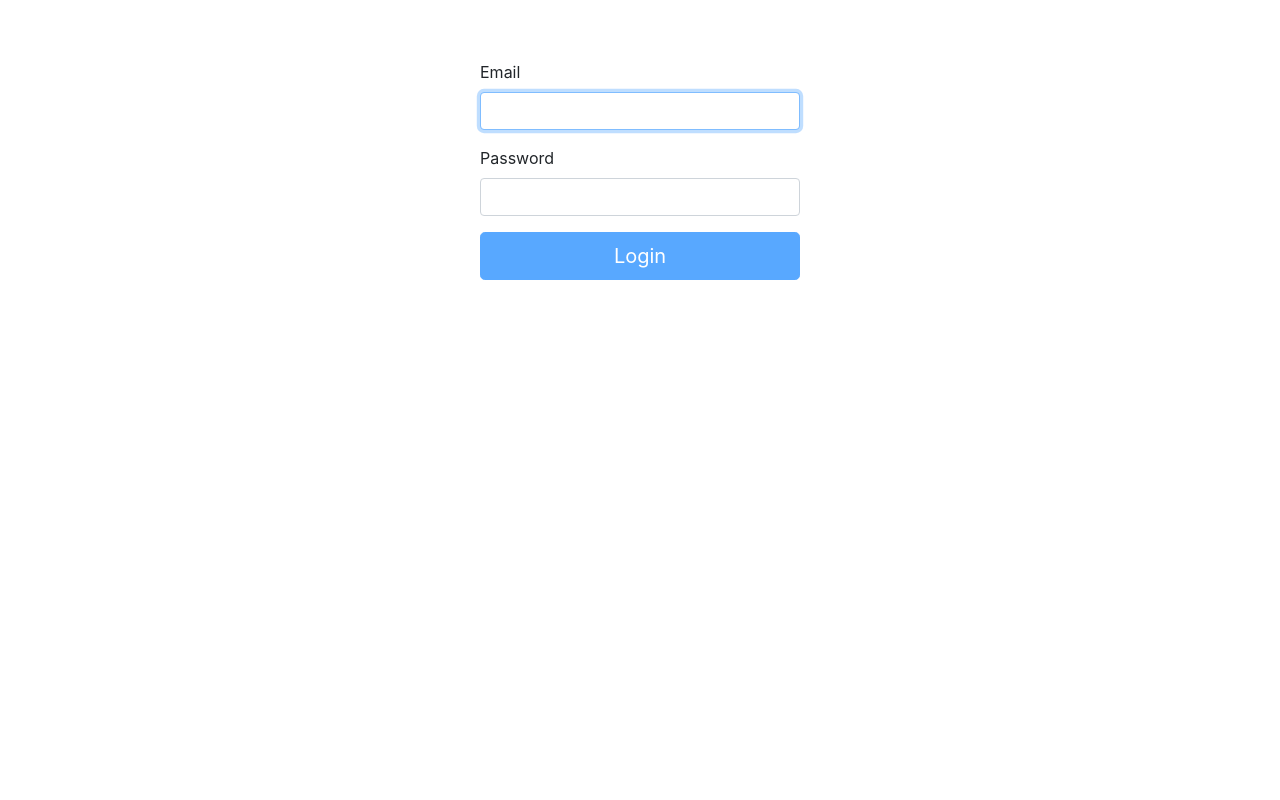
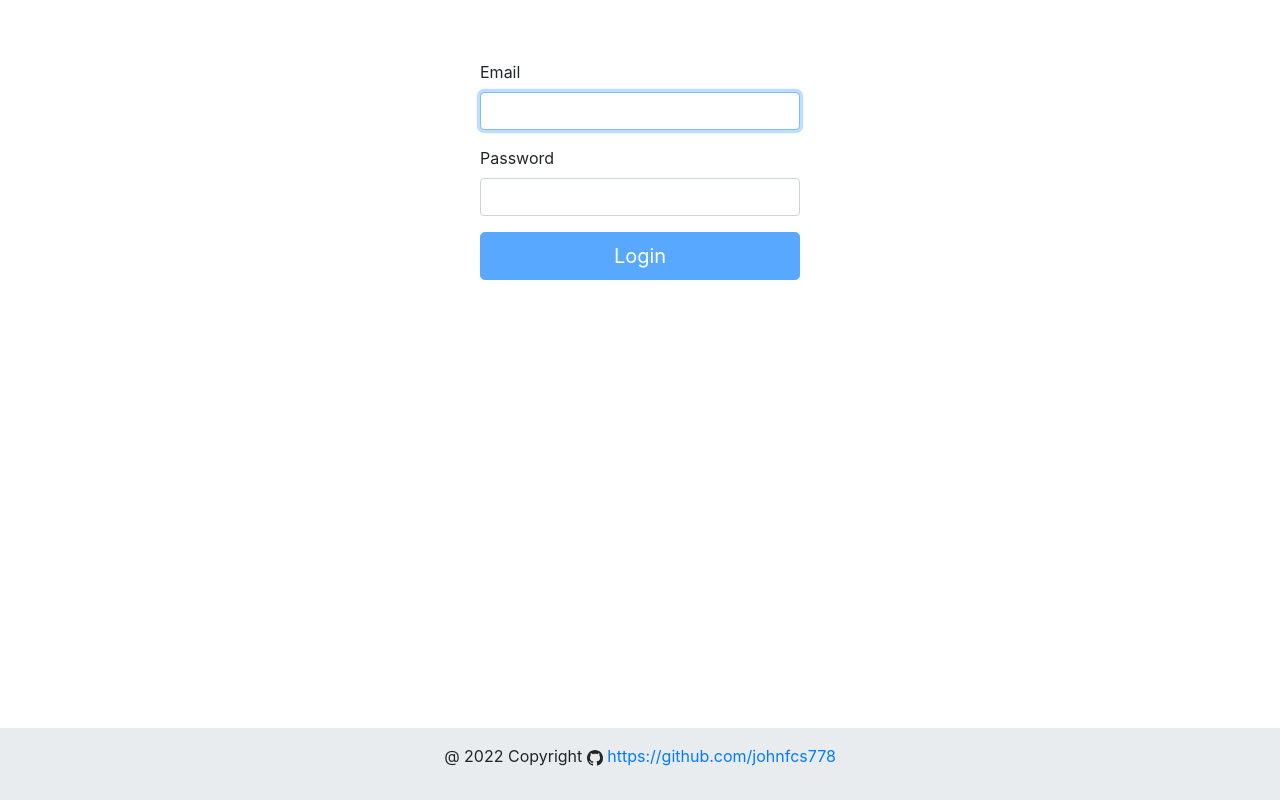
Before and after one commit to johnfcs778/ProgressPal, a React (Create React App) app in the folder ProgressPalService/src/frontend/progress-pal/: page /login in a window 1280 px wide. Built offline with nearby package versions, Linux system fonts and the light colour scheme.

Commit message:
Added a footer

```diff
--- a/ProgressPalService/src/frontend/progress-pal/package.json
+++ b/ProgressPalService/src/frontend/progress-pal/package.json
@@ -12,6 +12,7 @@
     "react-bootstrap": "^1.5.2",
     "react-datepicker": "^3.7.0",
     "react-dom": "^17.0.2",
+    "react-icons": "^4.3.1",
     "react-router-dom": "^6.3.0",
     "react-scripts": "^4.0.3",
     "web-vitals": "^1.1.1"
--- a/ProgressPalService/src/frontend/progress-pal/src/App.css
+++ b/ProgressPalService/src/frontend/progress-pal/src/App.css
@@ -36,3 +36,13 @@
     transform: rotate(360deg);
   }
 }
+
+.footer{
+  margin-top: 1rem;
+  padding: 1rem;
+  background-color: #e9ecef;
+  position: fixed;
+  bottom: 0;
+  left: 0;
+  width: 100%;
+}
--- a/ProgressPalService/src/frontend/progress-pal/src/App.js
+++ b/ProgressPalService/src/frontend/progress-pal/src/App.js
@@ -10,6 +10,7 @@ import LoginPage from './Login/LoginPage';
 import {Route, Routes, useNavigate, useLocation, BrowserRouter as Router} from 'react-router-dom';
 import Login from './Login/LoginPage';
 import ErrorPage from './Error/ErrorPage';
+import Footer from './Footer/Footer';
 
 function App() {
 
@@ -34,22 +35,18 @@ function App() {
 
         {/* Login Page */}
         <Route path='/login' element={<LoginPage />} />
-
         {/* Home Page */}
         <Route path='/' element={<Homepage/>} />
-
         {/* Error Page */}
         <Route path='/*' element={<ErrorPage/>} />
-
         {/* Workouts Page */}
         <Route path='/workouts' element={<WorkoutPage/>} />
-
         {/* Movements Page */}
         <Route path='/movements' element={<MovementPage/>} />
-
         {/* Login Page */}
         <Route path='/login' element={<LoginPage />} />
       </Routes>
+      <Footer />
     </React.Fragment>
   );
 }
--- /dev/null
+++ b/ProgressPalService/src/frontend/progress-pal/src/Footer/Footer.js
@@ -0,0 +1,10 @@
+import React from "react";
+import { BsGithub } from "react-icons/bs";
+
+const Footer = () => (
+  <div className="footer text-center">
+    <p>@ 2022 Copyright <BsGithub /> <a href="https://github.com/johnfcs778">https://github.com/johnfcs778</a></p>
+  </div>
+);
+
+export default Footer;
```
Also changed, not shown: 1 other file (tests, documents, lock files or other folders).
